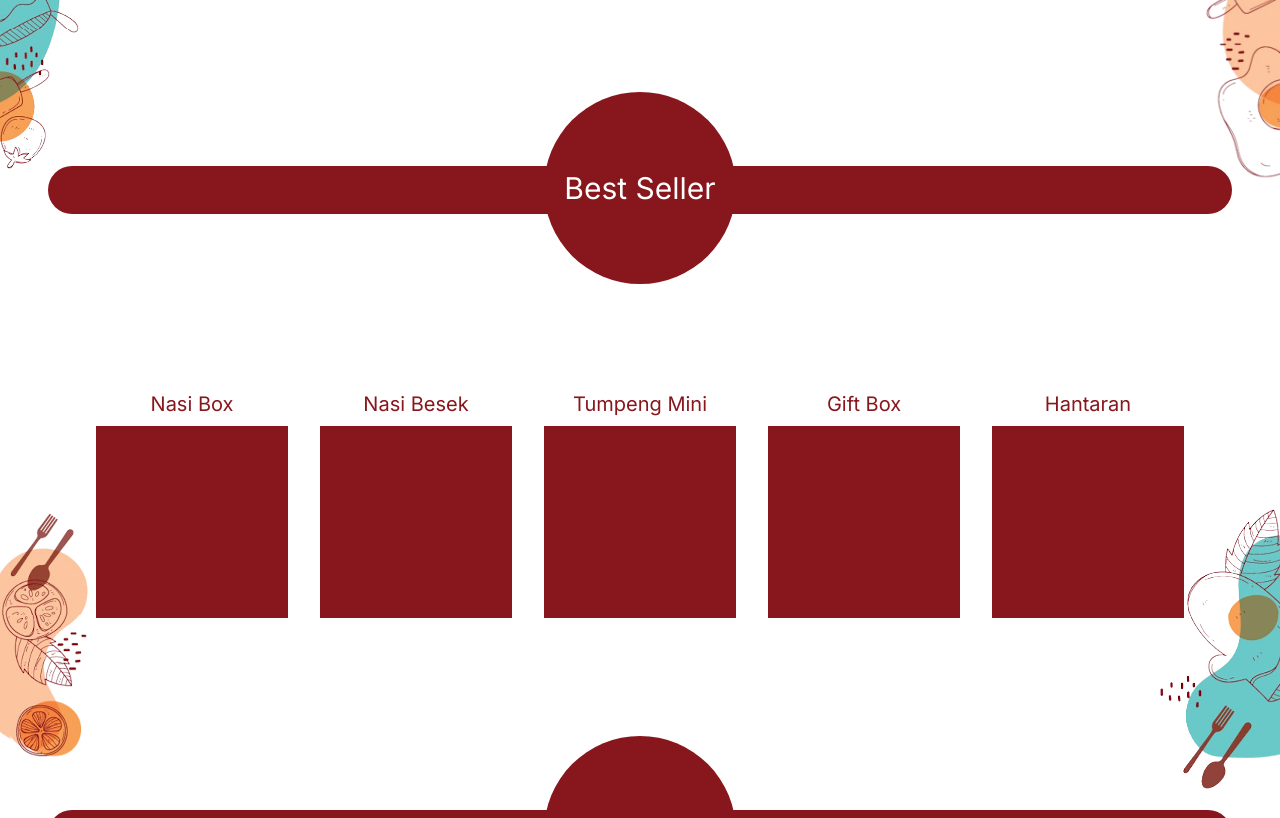
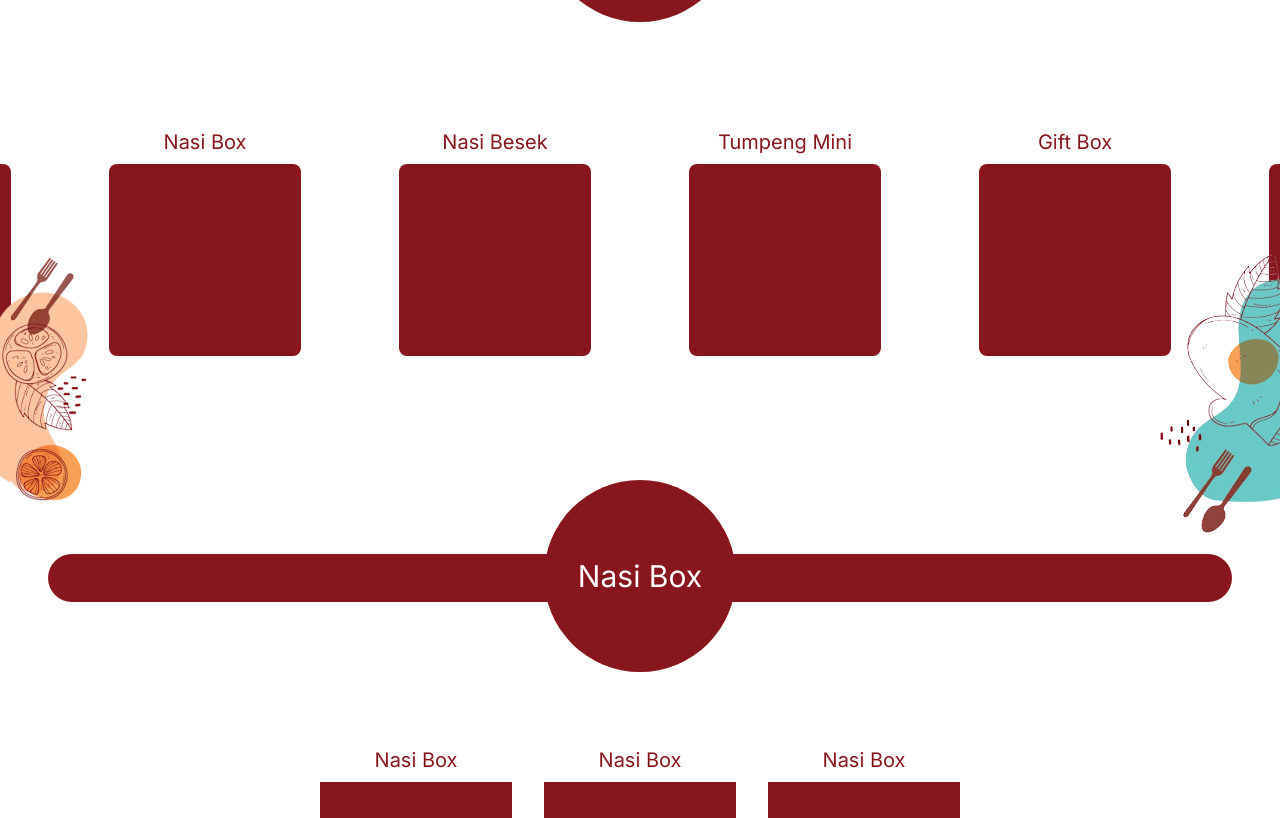
Before and after one commit to Rumah-web/humani, a Next.js app: page /menu in a window 1280 px wide. Shown: the part 1660-2478 px from the top of the page. Built offline with nearby package versions, Linux system fonts and the light colour scheme.

Commit message:
menu product best seller - slider

```diff
--- /dev/null
+++ b/app/components/slider/productslider.tsx
@@ -0,0 +1,67 @@
+import React, { useState } from "react";
+import Slider from "react-slick";
+import "slick-carousel/slick/slick.css";
+import "slick-carousel/slick/slick-theme.css";
+import Image from "next/image";
+import "./slick.css"
+
+const Productslider = ({items, size = 'cover', centerMode = true, slidesToShow = 4, dots = true, className = `lg:mx-10`}: any) => {
+    const settings = {
+        className: "center",
+        centerMode,
+        infinite: true,
+        centerPadding: "60px",
+        arrows: false,
+        autoplay: true,
+        slidesToShow,
+        speed: 500,
+        dots,
+        appendDots: (dots: number) => (
+            <div
+              style={{
+                position: 'absolute',
+                bottom: '-60px'
+              }}
+            >
+              <ul> {dots} </ul>
+            </div>
+          ),
+        responsive: [
+            {
+              breakpoint: 1024,
+              settings: {
+                slidesToShow: 3,
+              }
+            },
+            {
+              breakpoint: 600,
+              settings: {
+                slidesToShow: 2,
+              }
+            },
+            {
+              breakpoint: 480,
+              settings: {
+                slidesToShow: 1,
+              }
+            }
+          ]
+      };
+
+    return (
+        <div className="slider">
+            <Slider {...settings}>
+                {(items || []).map((item: {title: string, image: string}, i: number) => {
+                    return <div key={i} className="">
+                          <h3 className="text-center text-[#88171d] pb-2 text-xl">{item.title}</h3>
+                          <div className="flex justify-center">
+                            <div className={`bg-[#88171d] p-4 w-48 h-48 rounded-lg bg-${size} ${className} `}></div>
+                          </div>
+                    </div>
+                })}
+            </Slider>
+        </div>
+    );
+}
+
+export default Productslider
--- a/app/menu/page.tsx
+++ b/app/menu/page.tsx
@@ -5,6 +5,7 @@ import Link from 'next/link';
 import Carosel from '../components/slider/carosel';
 import Slickslider from '../components/slider/slickslider';
 import { UIEvent, useEffect, useState } from 'react';
+import Productslider from '../components/slider/productslider';
 
 export default function Menu() {
   const [showHeaderBg, setShowHeaderBg] = useState(true)
@@ -135,14 +136,14 @@ export default function Menu() {
           </div>
         </div>
       </section>
-      <section id="review-top" className='relative'>
+      {/* <section id="review-top" className='relative'>
         <div className="bg-[#88171d] opacity-50 absolute w-full h-full" style={{
               filter: `blur(8px)`,WebkitFilter: `blur(8px)`
         }}></div>
         <div className='relative w-screen py-8'>
             <Slickslider images={review} size="cover" centerMode={false} slidesToShow={5} dots={false} className={`mx-4`}></Slickslider>
         </div>
-      </section>
+      </section> */}
       <section id="hcs" className='relative py-8 w-full bg-white text-[#88171d]'>
         <div className='absolute top-0 left-0 bg-contain bg-no-repeat w-full md:h-72 bg-left-top' style={{
               backgroundImage: `url(/bg/hcs-top-left.png)`,
@@ -150,8 +151,8 @@ export default function Menu() {
         <div className='absolute top-0 right-0 bg-contain bg-no-repeat w-full md:h-72 bg-right-top' style={{
               backgroundImage: `url(/bg/hcs-top-right.png)`,
             }}></div>
-        <div>
-          <h2 className='text-4xl text-center font-bold'>HCS (Humani Catering Service)</h2>
+        <div className='px-8'>
+          <h2 className='md:text-4xl text-3xl text-center font-bold'>HCS (Humani Catering Service)</h2>
           <h3 className='text-center font-bold text-3xl'>1 Jam Kirim</h3>
         </div>
         <div className='pt-16'>
@@ -169,13 +170,8 @@ export default function Menu() {
             }}></div>
       </section>
       <section id='best-seller' className='flex w-full bg-white relative md:-mt-12 -mt-24 flex-col'>
+        <Productslider items={bestsellers} size={`contain`} dots={false} className={`lg:mx-0`} />
             <div className='flex md:flex-row flex-col justify-center md:space-x-8 md:space-y-0 space-y-8'>
-              {bestsellers.map((item, i) => {
-                return <div key={i} className='flex flex-col items-center'>
-                  <h3 className='text-center text-[#88171d] pb-2 text-xl'>{item.title}</h3>
-                  <div className='bg-[#88171d] w-48 h-48'></div>
-                </div>
-              })}
             </div>
             <div className='relative w-full md:px-12 px-4 md:mt-36 mt-20 h-full flex flex-col items-center pt-12'>
                 <div className='relative w-full h-12 rounded-full bg-[#88171d]'></div>
@@ -338,15 +334,15 @@ export default function Menu() {
         <div className='flex max-w-5xl w-full md:justify-between items-center  md:flex-row flex-col md:space-x-20 space-y-4'>
           <div className='md:w-1/3 w-1/2 md:py-16 pt-16 pb-8'>
             <h3 className='text-center text-[#88171d] font-bold text-xl pb-2'>Kerupuk Udang</h3>
-            <div className='h-72 bg-[#88171d]'></div>
+            <div className='md:h-72 h-52 bg-[#88171d]'></div>
           </div>
           <div className='md:w-1/3 w-1/2 md:py-16 py-4'>
             <h3 className='text-center text-[#88171d] font-bold text-xl pb-2'>Extra</h3>
-            <div className='h-72 bg-[#88171d]'></div>
+            <div className='md:h-72 h-52 bg-[#88171d]'></div>
           </div>
           <div className='md:w-1/3 w-1/2 md:py-16 py-4'>
             <h3 className='text-center text-[#88171d] font-bold text-xl pb-2'>Paper Bag</h3>
-            <div className='h-72 bg-[#88171d]'></div>
+            <div className='md:h-72 h-52 bg-[#88171d]'></div>
           </div>
         </div>
       </section>
--- a/app/page.tsx
+++ b/app/page.tsx
@@ -293,7 +293,7 @@ export default function Home() {
             }}></div>
         <div className='flex max-w-5xl w-full flex-col'>
           <h2 className='text-[#88171d] md:text-4xl text-2xl text-center mt-12 font-bold'>Ragam Menu</h2>
-          <div className='pt-16 pb-8 md:grid md:grid-rows-2 md:grid-flow-col flex flex-col gap-12 text-[#88171d] md:px-0 px-24'>
+          <div className='pt-16 pb-8 md:grid md:grid-rows-2 md:grid-flow-col flex flex-col gap-12 text-[#88171d] md:px-0 px-12'>
             {menus.map((menu, i) => {
               return <div key={i} className='flex flex-col items-center'>
                 <h3 className='font-bold text-xl text-center pb-2'>{menu.title}</h3>
```
